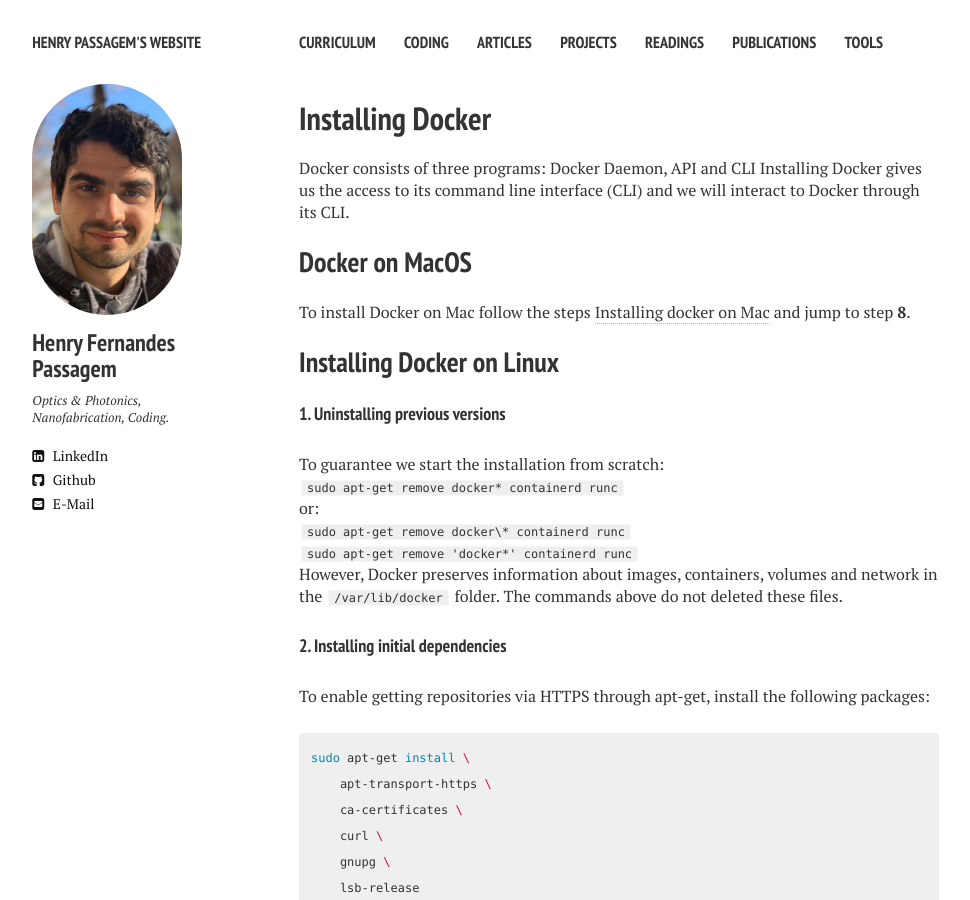
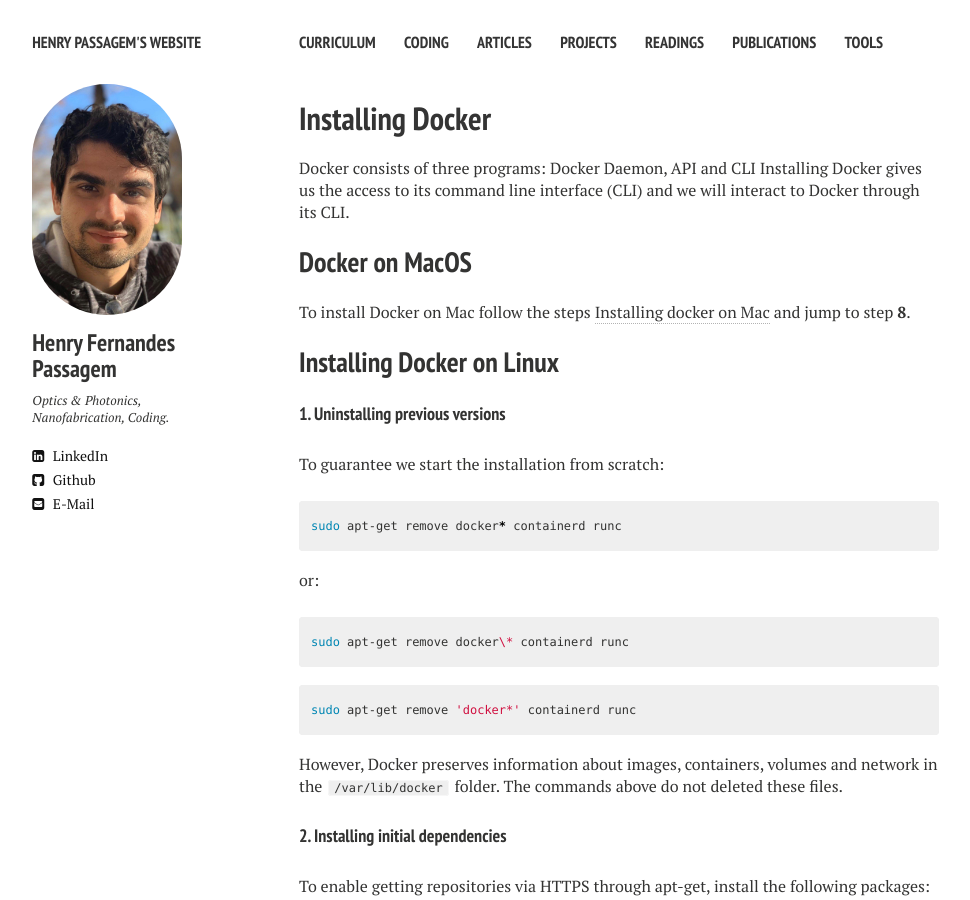
Before and after one commit to henryfpassagem/henryfpassagem.github.io, a Jekyll site: the page built from _coding/docker-01-using-container-01-installing-docker.md, in a window 1280 px wide and 900 px high. Shown: the whole window, without its empty margins (21-991 px from the left). Built offline with Jekyll 4.4.1, drawn with Linux system fonts in a browser that asks for light colours; nearby versions of some CDN libraries; comment, search, counter and statistics services are not loaded; some of the changed text lies outside the part shown.

Commit message:
check-template

````diff
--- a/_coding/docker-01-using-container-01-installing-docker.md
+++ b/_coding/docker-01-using-container-01-installing-docker.md
@@ -23,13 +23,18 @@
 
 To guarantee we start the installation from scratch:
 
-`sudo apt-get remove docker* containerd runc`
+```sh
+sudo apt-get remove docker* containerd runc
+```
 
 or:
 
-`sudo apt-get remove docker\* containerd runc`
-
-`sudo apt-get remove 'docker*' containerd runc`
+```sh
+sudo apt-get remove docker\* containerd runc
+```
+```sh
+sudo apt-get remove 'docker*' containerd runc
+```
 
 However, Docker preserves information about images, containers, volumes and network in the `/var/lib/docker` folder. The commands above do not deleted these files.
 
@@ -83,3 +88,22 @@
 #### 6. Add your user to the group of Docker users
 
 To avoid typing `sudo` for every Docker command, let's give the user permission:
+
+Let's first create a group called `docker`:
+
+```sh
+sudo groupadd docker
+```
+
+Then use the following command to add your user to the `docker` group:
+
+```sh
+sudo usermod -aG docker $USER
+```
+
+To activate the changes made in this group, execute:
+```sh
+newgrp docker
+```
+
+#### 7. Start Docker Daemon
````
